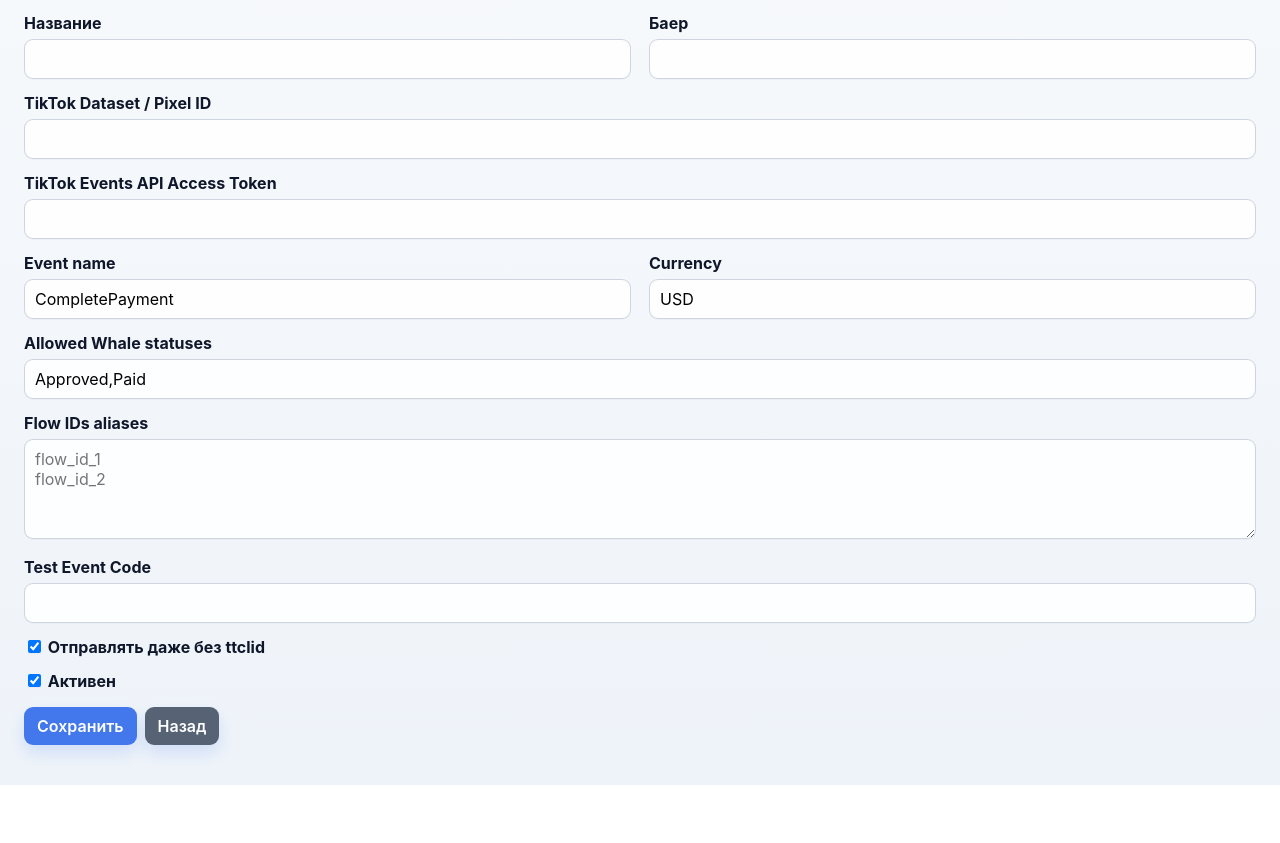
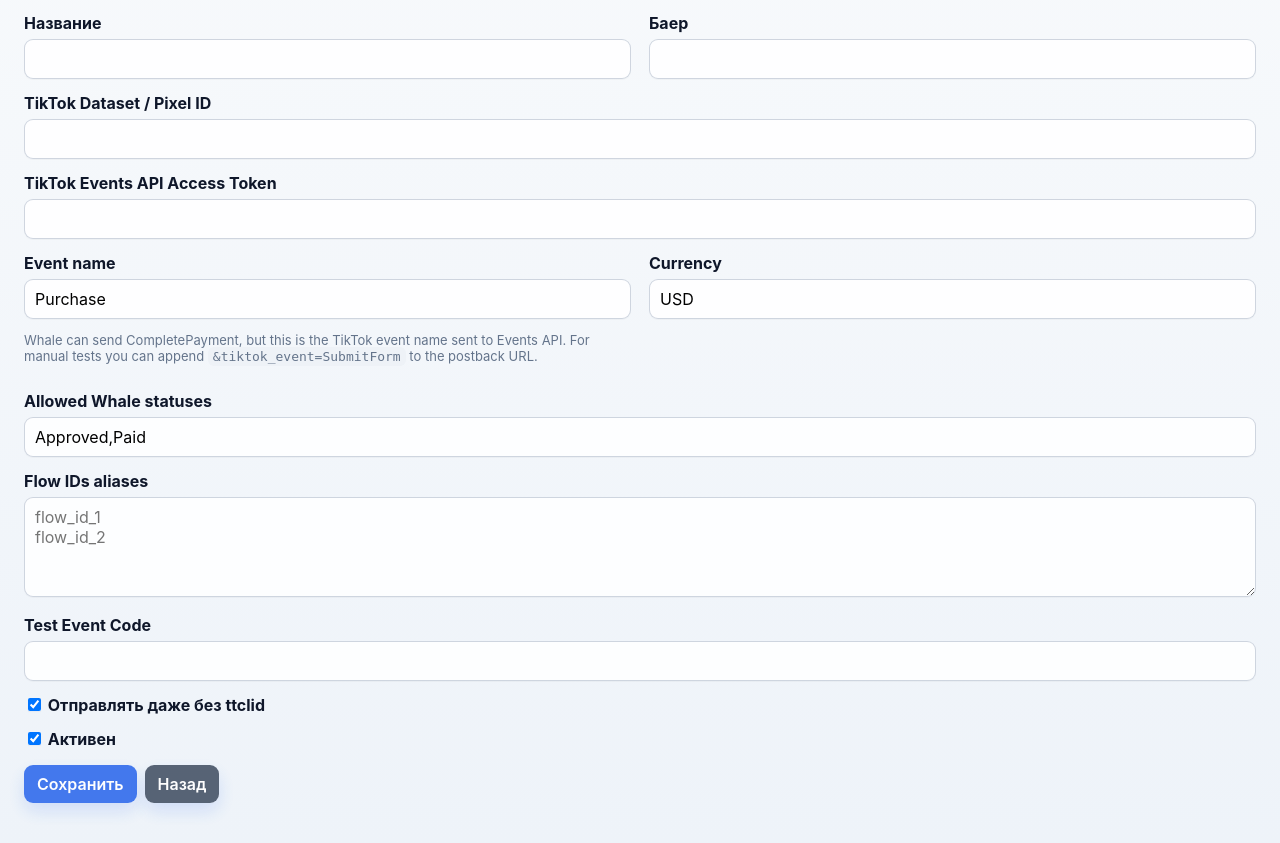
Before and after one commit to MishaNyKarl/api-fbpixel, a FastAPI app: template templates/tiktok_pixel_form.html in a window 1280 px wide. Shown: the part 169-1012 px from the top of the page. Before the commit the page ends 954 px from the top, so only its background shows below. Run offline with FastAPI, Linux system fonts and the light colour scheme; the template is opened without the code that fills it, so the values that code supplies are empty; parts of the project's set-up code (start-up, migrations or seed data) failed here and were passed over.

Commit message:
Improve TikTok event testing controls

```diff
--- a/main.py
+++ b/main.py
@@ -65,6 +65,26 @@ TIKTOK_EVENT_LOG_MAX = int(os.getenv("TIKTOK_EVENT_LOG_MAX", str(META_EVENT_LOG_
 TIKTOK_CLICK_LOG_MAX = int(os.getenv("TIKTOK_CLICK_LOG_MAX", str(META_CLICK_LOG_MAX)))
 ADMIN_LOG_LIMIT_MAX = int(os.getenv("ADMIN_LOG_LIMIT_MAX", "1000"))
 CLICK_TTL = 60 * 60 * 24 * 11
+TIKTOK_STANDARD_EVENTS = [
+    "Purchase",
+    "SubmitForm",
+    "CompleteRegistration",
+    "Contact",
+    "InitiateCheckout",
+    "AddToCart",
+    "ViewContent",
+    "AddPaymentInfo",
+    "AddToWishlist",
+    "ApplicationApproval",
+    "CustomizeProduct",
+    "Download",
+    "FindLocation",
+    "Schedule",
+    "Search",
+    "StartTrial",
+    "SubmitApplication",
+    "Subscribe",
+]
 
 try:
     APP_TZ = ZoneInfo(APP_TIMEZONE)
@@ -142,7 +162,7 @@ class TikTokPixel(Base):
     buyer_name = Column(String(255), nullable=True)
     dataset_id = Column(String(255), nullable=False)
     access_token = Column(Text, nullable=False)
-    event_name = Column(String(128), nullable=False, default="CompletePayment")
+    event_name = Column(String(128), nullable=False, default="Purchase")
     currency = Column(String(16), nullable=False, default="USD")
     allowed_statuses = Column(Text, nullable=True)
     flow_ids = Column(Text, nullable=True)
@@ -791,6 +811,18 @@ def tiktok_payload_for_log(payload: Dict[str, Any]) -> str:
     return json.dumps(payload, ensure_ascii=False, separators=(",", ":"))
 
 
+def resolve_tiktok_event_name(
+    pixel: Optional[TikTokPixel] = None,
+    pb: Optional[WhaleTikTokPostback] = None,
+    override: Optional[str] = None,
+) -> str:
+    for value in (override, pixel.event_name if pixel else None, pb.event if pb else None, "Purchase"):
+        normalized = (value or "").strip()
+        if normalized:
+            return normalized
+    return "Purchase"
+
+
 def public_tiktok_result(status_code: Optional[int], parsed: Any, text: str) -> Dict[str, Any]:
     return {
         "status_code": status_code,
@@ -801,9 +833,15 @@ def public_tiktok_result(status_code: Optional[int], parsed: Any, text: str) ->
     }
 
 
-def build_tiktok_payload(pb: WhaleTikTokPostback, pixel: TikTokPixel, request: Request) -> Dict[str, Any]:
-    event_name = pixel.event_name or pb.event or "CompletePayment"
+def build_tiktok_payload(
+    pb: WhaleTikTokPostback,
+    pixel: TikTokPixel,
+    request: Request,
+    event_name: Optional[str] = None,
+) -> Dict[str, Any]:
+    event_name = resolve_tiktok_event_name(pixel=pixel, pb=pb, override=event_name)
     value = parse_float(pb.payout)
+    content_id = next((str(item).strip() for item in (pb.offer_id, pb.flow_id, pb.pixel_id) if str(item or "").strip()), None)
     query = {
         "campaign_id": pb.campaign_id,
         "campaign_name": pb.campaign_name,
@@ -827,6 +865,7 @@ def build_tiktok_payload(pb: WhaleTikTokPostback, pixel: TikTokPixel, request: R
     properties = {
         "currency": pixel.currency or "USD",
         **({"value": value} if value is not None else {}),
+        **({"content_id": content_id} if content_id else {}),
         "content_type": "product",
         "description": "Whale conversion",
         "query": json.dumps(query_payload, ensure_ascii=False, separators=(",", ":")),
@@ -1508,7 +1547,13 @@ async def admin_tiktok_pixel_new(request: Request, user: Dict[str, Any] = Depend
     return templates.TemplateResponse(
         name="tiktok_pixel_form.html",
         request=request,
-        context={"pixel": None, "mode": "new", "masked_token": "", "current_user": user},
+        context={
+            "pixel": None,
+            "mode": "new",
+            "masked_token": "",
+            "current_user": user,
+            "tiktok_events": TIKTOK_STANDARD_EVENTS,
+        },
     )
 
 
@@ -1521,7 +1566,7 @@ async def admin_tiktok_pixel_create(request: Request, db: Session = Depends(get_
         buyer_name=form.get("buyer_name", "").strip() or None,
         dataset_id=form.get("dataset_id", "").strip(),
         access_token=form.get("access_token", "").strip(),
-        event_name=form.get("event_name", "").strip() or "CompletePayment",
+        event_name=form.get("event_name", "").strip() or "Purchase",
         currency=(form.get("currency", "").strip() or "USD").upper(),
         allowed_statuses=form.get("allowed_statuses", "").strip() or None,
         flow_ids=form.get("flow_ids", "").strip() or None,
@@ -1558,6 +1603,7 @@ async def admin_tiktok_pixel_edit(
             "created": bool(created),
             "masked_token": mask_token(pixel.access_token),
             "current_user": user,
+            "tiktok_events": TIKTOK_STANDARD_EVENTS,
         },
     )
 
@@ -1580,7 +1626,7 @@ async def admin_tiktok_pixel_update(
     new_token = form.get("access_token", "").strip()
     if new_token:
         pixel.access_token = new_token
-    pixel.event_name = form.get("event_name", "").strip() or "CompletePayment"
+    pixel.event_name = form.get("event_name", "").strip() or "Purchase"
     pixel.currency = (form.get("currency", "").strip() or "USD").upper()
     pixel.allowed_statuses = form.get("allowed_statuses", "").strip() or None
     pixel.flow_ids = form.get("flow_ids", "").strip() or None
@@ -1945,6 +1991,7 @@ async def whale_tiktok_postback(
     pb: WhaleTikTokPostback,
     request: Request,
     secret: Optional[str] = Query(default=None),
+    tiktok_event: Optional[str] = Query(default=None),
     db: Session = Depends(get_db),
 ):
     ensure_whale_tiktok_secret(request, secret)
@@ -1971,7 +2018,7 @@ async def whale_tiktok_postback(
             "tiktok_pixel_id": pb.pixel_id,
             "dataset_id": None,
             "status_code": exc.status_code,
-            "event_name": pb.event or "CompletePayment",
+            "event_name": resolve_tiktok_event_name(pb=pb, override=tiktok_event),
             "event_id": pb.event_id,
             "clickid": pb.click_uuid,
             "ttclid": pb.ttclid,
@@ -1982,7 +2029,7 @@ async def whale_tiktok_postback(
         })
         raise
 
-    event_name = pixel.event_name or pb.event or "CompletePayment"
+    event_name = resolve_tiktok_event_name(pixel=pixel, pb=pb, override=tiktok_event)
     allowed_statuses = tiktok_allowed_statuses(pixel)
     if (pb.status or "").strip().lower() not in allowed_statuses:
         log_tiktok_to_redis({
@@ -2064,13 +2111,14 @@ async def whale_tiktok_postback(
             "reason": "duplicate_event_id",
         }
 
-    payload = build_tiktok_payload(pb, pixel, request)
+    payload = build_tiktok_payload(pb, pixel, request, event_name=event_name)
     tiktok_result = await send_to_tiktok(payload, pixel, context)
     return {
         "ok": True,
         "accepted": True,
         "tiktok_pixel_id": pixel.public_id,
         "dataset_id": pixel.dataset_id,
+        "event_name": event_name,
         "event_id": pb.event_id,
         "tiktok": tiktok_result,
     }
--- a/templates/tiktok_pixel_form.html
+++ b/templates/tiktok_pixel_form.html
@@ -45,7 +45,13 @@
   <div class="row">
     <div>
       <label>Event name</label>
-      <input name="event_name" value="{{ pixel.event_name if pixel else 'CompletePayment' }}">
+      <input name="event_name" list="tiktok-event-options" value="{{ pixel.event_name if pixel else 'Purchase' }}">
+      <datalist id="tiktok-event-options">
+        {% for event_name in tiktok_events %}
+        <option value="{{ event_name }}"></option>
+        {% endfor %}
+      </datalist>
+      <p class="muted">Whale can send CompletePayment, but this is the TikTok event name sent to Events API. For manual tests you can append <code>&tiktok_event=SubmitForm</code> to the postback URL.</p>
     </div>
     <div>
       <label>Currency</label>
```
Also changed, not shown: scripts/smoke_test.py (+19 -6 lines), README.md.
